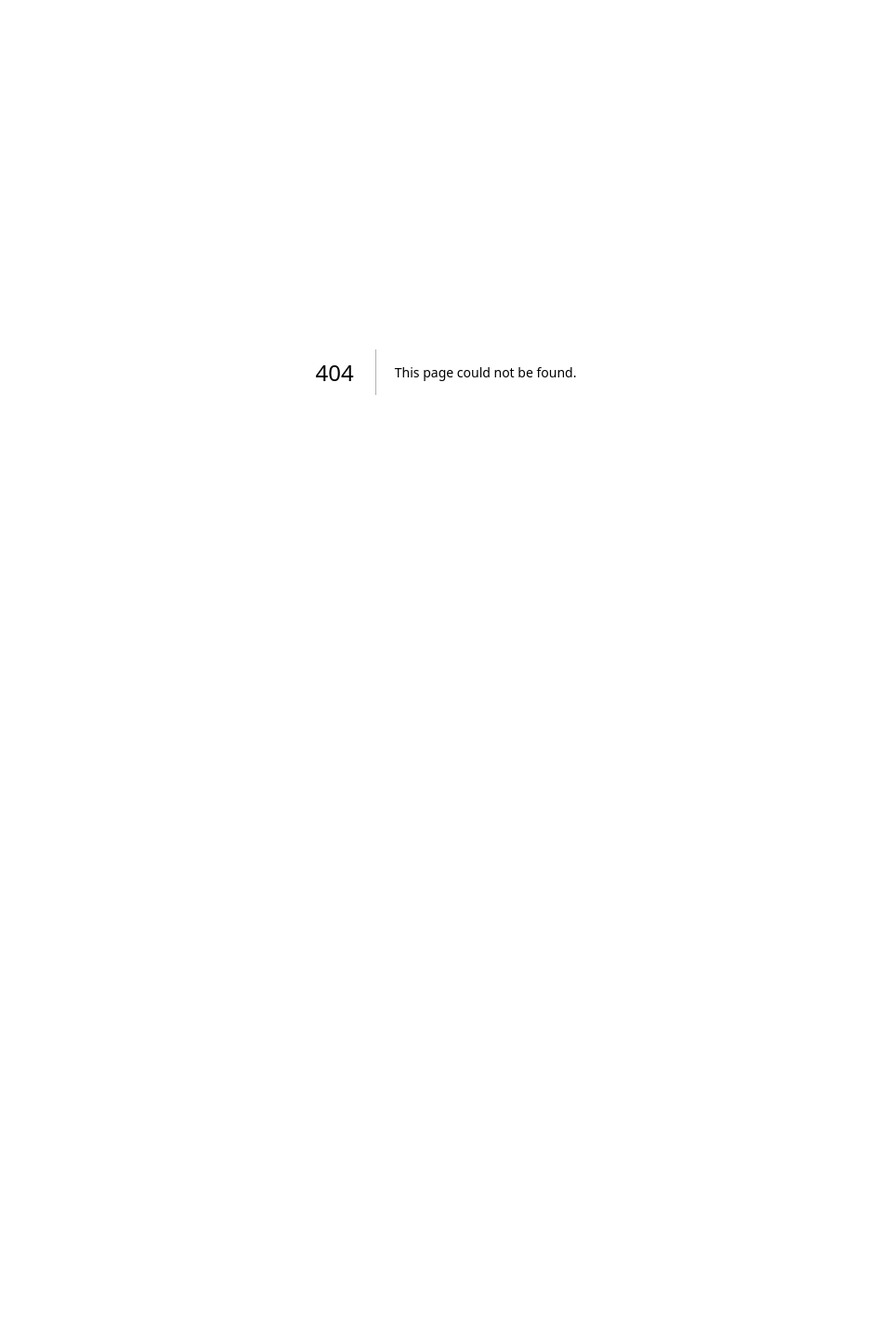
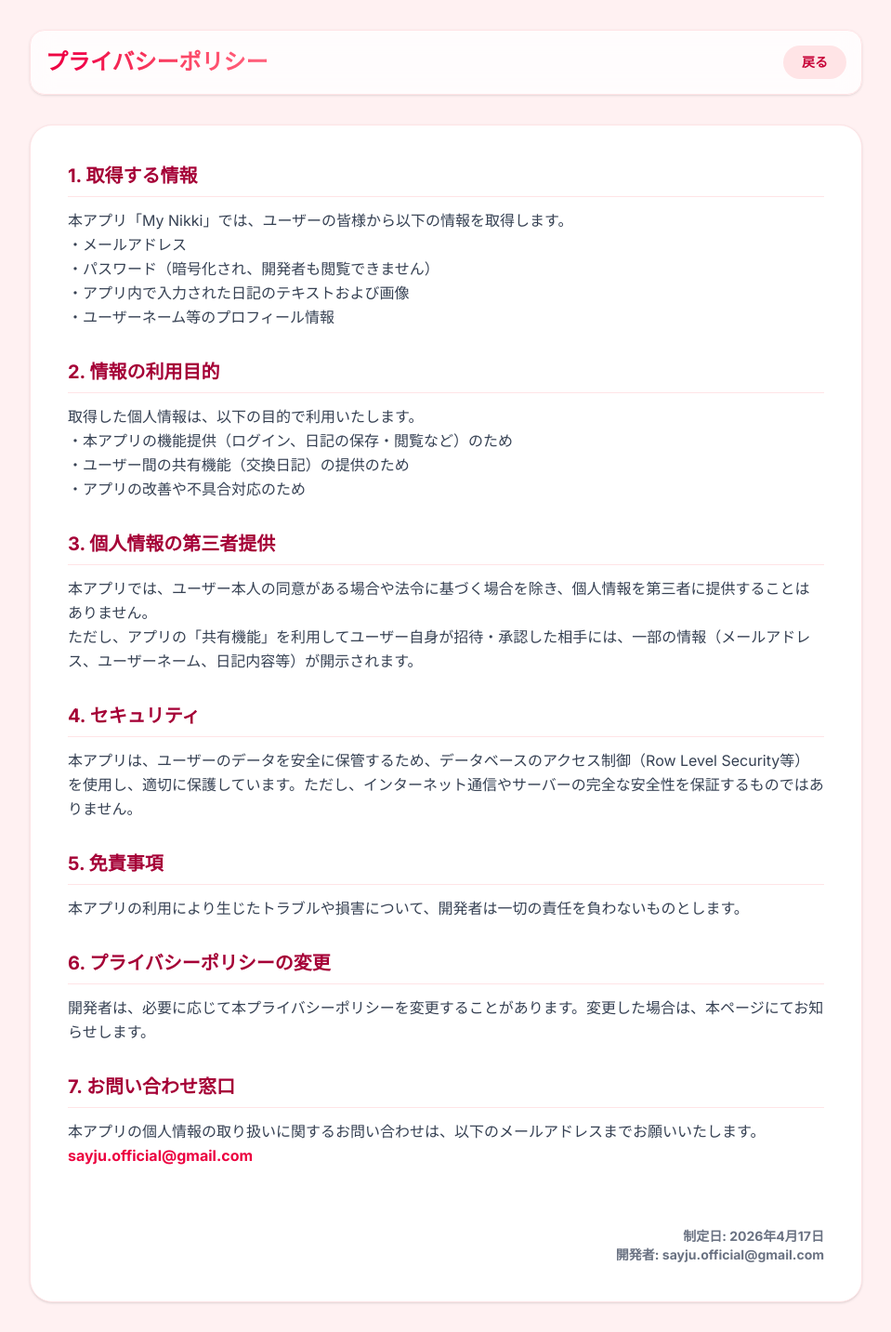
Before and after one commit to sayjutati/my-nikki, a Next.js app: page /privacy in a window 1280 px wide. Before the commit this address had no page. Shown: the whole page at 93% size, without its empty margins (160-1119 px from the left). Before the commit the page ends 800 px from the top, so only its background shows below. Built offline with nearby package versions, Linux system fonts and the light colour scheme.

Commit message:
プライバシーポリシー追加

```diff
--- a/app/page.tsx
+++ b/app/page.tsx
@@ -1,8 +1,9 @@
 "use client";
 
-import { useState, useEffect } from "react";
+import { useState } from "react";
 import { supabase } from "@/lib/supabase";
 import { useRouter } from "next/navigation";
+import Link from "next/link";
 
 export default function Login() {
     const [email, setEmail] = useState("");
@@ -12,45 +13,28 @@ export default function Login() {
     const [message, setMessage] = useState("");
     const router = useRouter();
 
-    // すでにログイン状態なら、自動でカレンダー画面に飛ばす
-    useEffect(() => {
-        const checkUser = async () => {
-            const { data: { session } } = await supabase.auth.getSession();
-            if (session) {
-                router.push("/calendar");
-            }
-        };
-        checkUser();
-    }, [router]);
-
     const handleAuth = async (e: React.FormEvent) => {
         e.preventDefault();
         setLoading(true);
         setMessage("");
 
-        try {
-            if (isLogin) {
-                const { error } = await supabase.auth.signInWithPassword({ email, password });
-                if (error) throw error;
-                router.push("/calendar");
-            } else {
-                const { error } = await supabase.auth.signUp({ email, password });
-                if (error) throw error;
-                // メール確認オフなので、登録成功＝即カレンダーへ！
-                router.push("/calendar");
-            }
-        } catch (error: any) {
-            setMessage("エラー: " + error.message);
-        } finally {
-            setLoading(false);
+        if (isLogin) {
+            const { error } = await supabase.auth.signInWithPassword({ email, password });
+            if (error) setMessage(error.message);
+            else router.push("/");
+        } else {
+            const { error } = await supabase.auth.signUp({ email, password });
+            if (error) setMessage(error.message);
+            else setMessage("確認メールを送信しました！");
         }
+        setLoading(false);
     };
 
     return (
-        <div className="min-h-screen flex items-center justify-center bg-rose-50 text-rose-900 p-4 font-sans">
-            <div className="max-w-md w-full p-8 bg-white/90 backdrop-blur-md rounded-3xl shadow-[0_0_40px_rgba(225,29,72,0.15)] border border-rose-100">
+        <div className="min-h-screen flex items-center justify-center bg-rose-50 text-rose-900 p-4">
+            <div className="max-w-md w-full p-8 bg-white rounded-3xl shadow-[0_0_40px_rgba(159,18,57,0.15)] border border-rose-100">
                 <div className="text-center mb-8">
-                    <h1 className="text-4xl font-black text-transparent bg-clip-text bg-gradient-to-r from-rose-600 to-rose-400 mb-2 drop-shadow-sm">My Nikki</h1>
+                    <h1 className="text-3xl font-black text-transparent bg-clip-text bg-gradient-to-r from-rose-600 to-rose-400 mb-2">My Nikki</h1>
                     <h2 className="text-lg font-bold text-rose-700">
                         {isLogin ? "おかえりなさい" : "はじめまして"}
                     </h2>
@@ -64,7 +48,7 @@ export default function Login() {
                             value={email}
                             onChange={(e) => setEmail(e.target.value)}
                             required
-                            className="w-full px-5 py-4 bg-rose-50/50 border border-rose-200 rounded-xl focus:outline-none focus:ring-2 focus:ring-rose-400 text-rose-900 font-medium transition-all"
+                            className="w-full px-4 py-3 bg-rose-50 border border-rose-200 rounded-xl focus:outline-none focus:ring-2 focus:ring-rose-400 text-rose-900 font-medium transition-all"
                             placeholder="you@example.com"
                         />
                     </div>
@@ -76,13 +60,13 @@ export default function Login() {
                             value={password}
                             onChange={(e) => setPassword(e.target.value)}
                             required
-                            className="w-full px-5 py-4 bg-rose-50/50 border border-rose-200 rounded-xl focus:outline-none focus:ring-2 focus:ring-rose-400 text-rose-900 font-medium transition-all"
+                            className="w-full px-4 py-3 bg-rose-50 border border-rose-200 rounded-xl focus:outline-none focus:ring-2 focus:ring-rose-400 text-rose-900 font-medium transition-all"
                             placeholder="••••••••"
                         />
                     </div>
 
                     {message && (
-                        <p className={`text-sm text-center font-bold p-3 rounded-xl ${message.includes("エラー") ? "bg-red-100 text-red-600" : "bg-rose-100 text-rose-600"}`}>
+                        <p className={`text-sm text-center font-bold p-3 rounded-xl ${message.includes("確認") ? "bg-rose-100 text-rose-600" : "bg-red-100 text-red-600"}`}>
                             {message}
                         </p>
                     )}
@@ -96,13 +80,18 @@ export default function Login() {
                     </button>
                 </form>
 
-                <div className="mt-6 text-center">
+                <div className="mt-8 text-center flex flex-col gap-4">
                     <button
                         onClick={() => setIsLogin(!isLogin)}
-                        className="text-sm font-bold text-rose-400 hover:text-rose-600 transition-colors underline underline-offset-4"
+                        className="text-sm font-bold text-rose-400 hover:text-rose-600 transition-colors"
                     >
                         {isLogin ? "アカウントがない場合はこちらから登録" : "すでにアカウントがある場合はログイン"}
                     </button>
+
+                    {/* プライバシーポリシーへのリンク */}
+                    <Link href="/privacy" className="text-xs font-bold text-rose-300 hover:text-rose-500 transition-colors underline underline-offset-4">
+                        プライバシーポリシー
+                    </Link>
                 </div>
             </div>
         </div>
--- /dev/null
+++ b/app/privacy/page.tsx
@@ -0,0 +1,86 @@
+"use client";
+
+import Link from "next/link";
+import { useRouter } from "next/navigation";
+
+export default function PrivacyPolicy() {
+    const router = useRouter();
+
+    return (
+        <div className="min-h-screen bg-rose-50 p-4 lg:p-8 text-rose-900 font-sans">
+            <div className="max-w-4xl mx-auto mb-8 bg-white/80 backdrop-blur-md rounded-2xl p-4 flex justify-between items-center border border-rose-100 shadow-sm">
+                <h1 className="text-2xl font-black text-transparent bg-clip-text bg-gradient-to-r from-rose-600 to-rose-400">
+                    プライバシーポリシー
+                </h1>
+                <button onClick={() => router.back()} className="px-5 py-2 bg-rose-100 text-rose-700 font-bold rounded-full hover:bg-rose-200 transition-colors text-sm">
+                    戻る
+                </button>
+            </div>
+
+            <div className="max-w-4xl mx-auto bg-white rounded-3xl p-6 lg:p-10 shadow-sm border border-rose-100 space-y-8 leading-relaxed">
+                <section>
+                    <h2 className="text-xl font-bold text-rose-800 mb-3 border-b border-rose-100 pb-2">1. 取得する情報</h2>
+                    <p className="text-gray-700">
+                        本アプリ「My Nikki」では、ユーザーの皆様から以下の情報を取得します。<br />
+                        ・メールアドレス<br />
+                        ・パスワード（暗号化され、開発者も閲覧できません）<br />
+                        ・アプリ内で入力された日記のテキストおよび画像<br />
+                        ・ユーザーネーム等のプロフィール情報
+                    </p>
+                </section>
+
+                <section>
+                    <h2 className="text-xl font-bold text-rose-800 mb-3 border-b border-rose-100 pb-2">2. 情報の利用目的</h2>
+                    <p className="text-gray-700">
+                        取得した個人情報は、以下の目的で利用いたします。<br />
+                        ・本アプリの機能提供（ログイン、日記の保存・閲覧など）のため<br />
+                        ・ユーザー間の共有機能（交換日記）の提供のため<br />
+                        ・アプリの改善や不具合対応のため
+                    </p>
+                </section>
+
+                <section>
+                    <h2 className="text-xl font-bold text-rose-800 mb-3 border-b border-rose-100 pb-2">3. 個人情報の第三者提供</h2>
+                    <p className="text-gray-700">
+                        本アプリでは、ユーザー本人の同意がある場合や法令に基づく場合を除き、個人情報を第三者に提供することはありません。<br />
+                        ただし、アプリの「共有機能」を利用してユーザー自身が招待・承認した相手には、一部の情報（メールアドレス、ユーザーネーム、日記内容等）が開示されます。
+                    </p>
+                </section>
+
+                <section>
+                    <h2 className="text-xl font-bold text-rose-800 mb-3 border-b border-rose-100 pb-2">4. セキュリティ</h2>
+                    <p className="text-gray-700">
+                        本アプリは、ユーザーのデータを安全に保管するため、データベースのアクセス制御（Row Level Security等）を使用し、適切に保護しています。ただし、インターネット通信やサーバーの完全な安全性を保証するものではありません。
+                    </p>
+                </section>
+
+                <section>
+                    <h2 className="text-xl font-bold text-rose-800 mb-3 border-b border-rose-100 pb-2">5. 免責事項</h2>
+                    <p className="text-gray-700">
+                        本アプリの利用により生じたトラブルや損害について、開発者は一切の責任を負わないものとします。
+                    </p>
+                </section>
+
+                <section>
+                    <h2 className="text-xl font-bold text-rose-800 mb-3 border-b border-rose-100 pb-2">6. プライバシーポリシーの変更</h2>
+                    <p className="text-gray-700">
+                        開発者は、必要に応じて本プライバシーポリシーを変更することがあります。変更した場合は、本ページにてお知らせします。
+                    </p>
+                </section>
+
+                <section>
+                    <h2 className="text-xl font-bold text-rose-800 mb-3 border-b border-rose-100 pb-2">7. お問い合わせ窓口</h2>
+                    <p className="text-gray-700">
+                        本アプリの個人情報の取り扱いに関するお問い合わせは、以下のメールアドレスまでお願いいたします。<br />
+                        <span className="font-bold text-rose-600">sayju.official@gmail.com</span>
+                    </p>
+                </section>
+
+                <div className="pt-8 text-right text-gray-500 text-sm font-bold">
+                    制定日: 2026年4月17日<br />
+                    開発者: sayju.official@gmail.com
+                </div>
+            </div>
+        </div>
+    );
+}
--- a/app/settings/page.tsx
+++ b/app/settings/page.tsx
@@ -80,7 +80,7 @@ export default function SettingsPage() {
         localStorage.setItem("appFont", fontFamily);
         setDesignMessage("デザインを適用しました！✨");
 
-        // 【変更】リロードではなく、イベントを発行して一瞬で切り替える
+        // リロードではなく、イベントを発行して一瞬で切り替える
         window.dispatchEvent(new Event("themeChanged"));
 
         // メッセージを3秒後にスッと消す
@@ -362,6 +362,13 @@ export default function SettingsPage() {
                 </div>
             </div>
 
+            {/* プライバシーポリシーへのリンク */}
+            <div className="max-w-4xl mx-auto mt-6 mb-8 text-center pb-8 sm:pb-0">
+                <Link href="/privacy" className="text-sm font-bold text-rose-400 hover:text-rose-600 transition-colors underline underline-offset-4">
+                    プライバシーポリシー
+                </Link>
+            </div>
+
             {/* スマホ用ボトムナビゲーション */}
             <nav className="sm:hidden fixed bottom-0 left-0 right-0 bg-white/90 backdrop-blur-md border-t border-rose-100 flex justify-around items-center h-[70px] pb-safe z-50 shadow-[0_-5px_15px_rgba(225,29,72,0.05)]">
                 <button onClick={() => router.push("/calendar")} className="flex flex-col items-center justify-center w-full h-full text-rose-400 hover:text-rose-500 hover:bg-rose-50/50 transition-colors">
```
